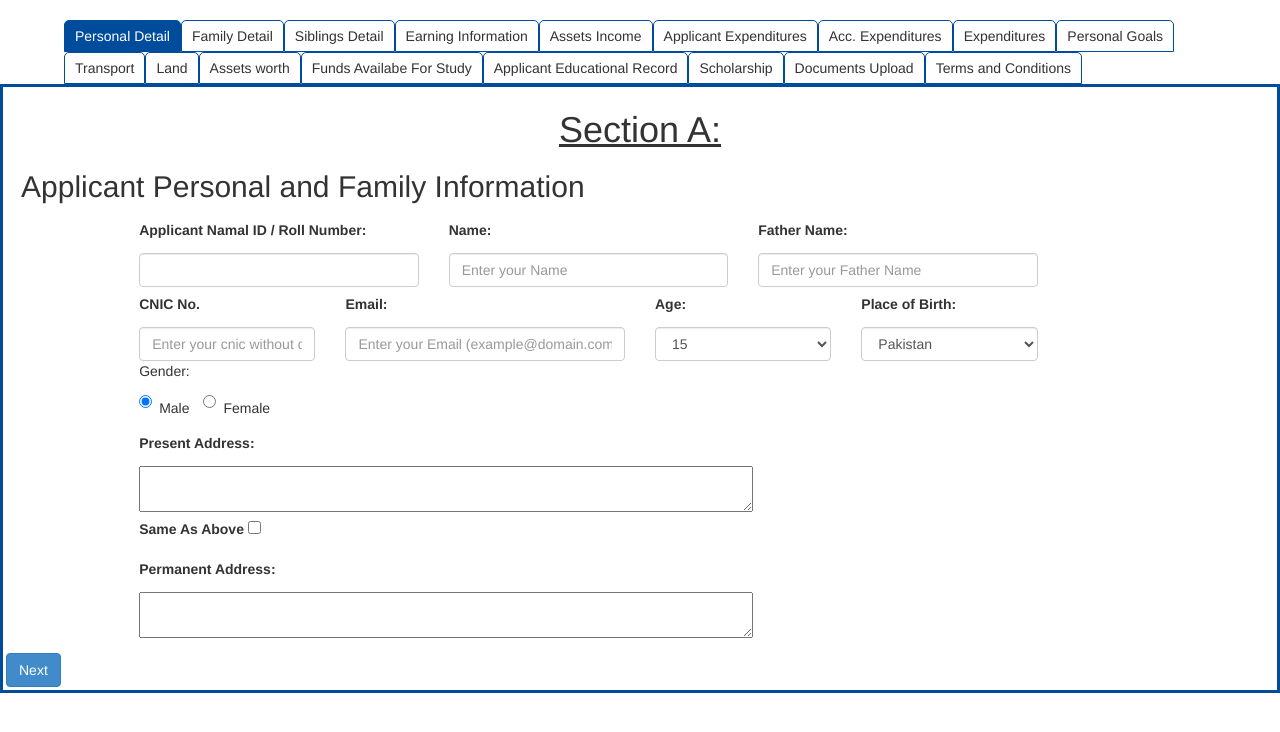
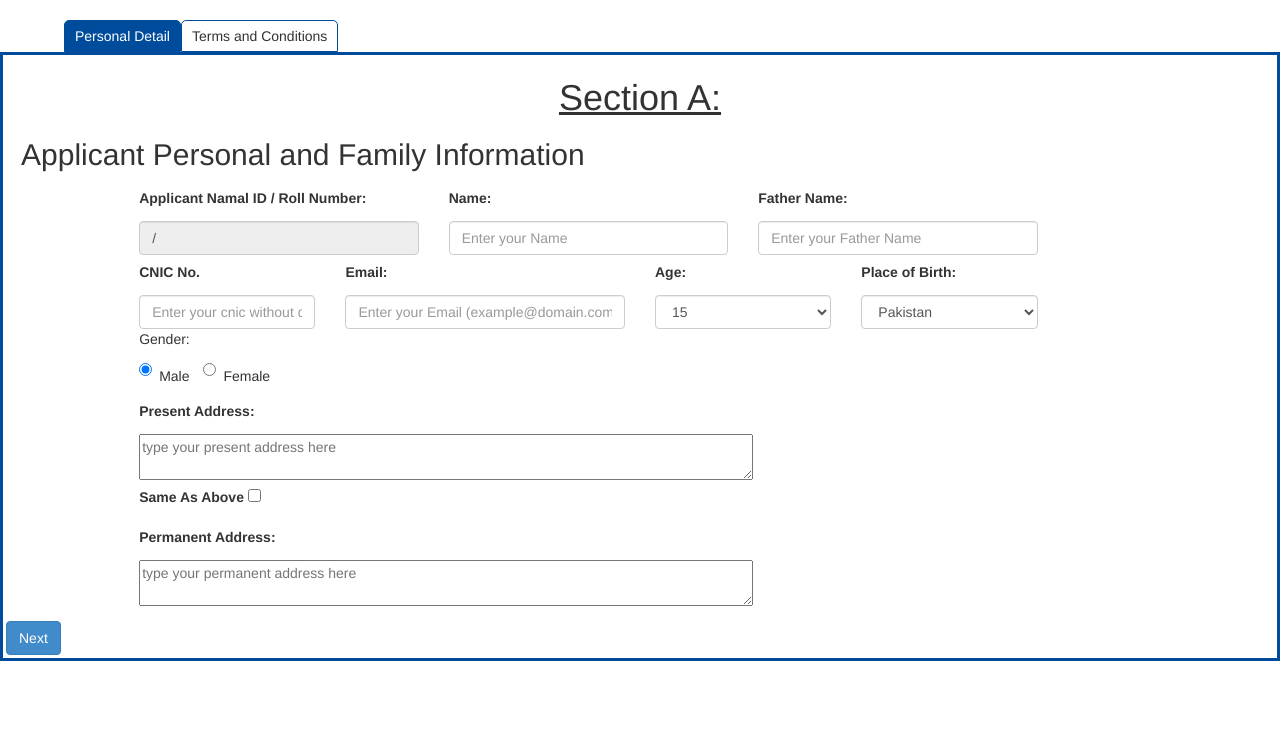
Before and after one commit to ShafiUllahNiazi/form, a PHP site: page / in a window 1280 px wide. Shown: the top 732 px of the page. Run offline with PHP 8.4, Linux system fonts and the light colour scheme; the visitor is signed in with stand-in values (Sample User, id 1); some libraries are stand-ins or nearby versions.

Commit message:
final demo on 25 August 2017
overall changes in form and showed report page

```diff
--- a/AccExpen2.php
+++ b/AccExpen2.php
@@ -76,15 +76,15 @@
 <div class="col-sm-12">
 		<div class="col-sm-3">
 		<label>House Plot Size in Sq. ft.	</label><span id="size-error" class="signup-error"></span><br>
-		<input type="text" name="PlotSize" id="sizee" class="form-control"><br>
+		<input type="text" name="PlotSize" id="sizee" placeholder="plot size in square ft." class="form-control"><br>
 		</div>
 		<div class="col-sm-3">
 		<label>Covered Area in Sq. ft.	</label><span id="area-error" class="signup-error"></span><br>
-		<input type="text" name="CoveredArea" id="areaa" class="form-control"><br>
+		<input type="text" name="CoveredArea" id="areaa" placeholder="Covered Area in square ft." class="form-control"><br>
 		</div>
 		<div class="col-sm-3">
 		<label>Current Market Value	</label><span id="value-error" class="signup-error"></span><br>
-		<input type="text" name="CurrentMarketValue" id="valuee" class="form-control"><br>
+		<input type="text" name="CurrentMarketValue" id="valuee" placeholder="Current Market Value in Rupees"  class="form-control"><br>
 		</div>
 
 </div>
@@ -117,13 +117,14 @@
 		<option value="4-6">4-6</option>
 		<option value="6-8">6-8</option>
 		<option value="Above 8">Above 8</option>
+		<option value="none">none</option>
 		</select></div>
 
 </div >
 <div class="col-sm-3">
 		<label>Accommodation Monthly Rent	</label><span id="mRent-error" class="signup-error"></span>
 		<div>
-		<input type="text" name="mRent" id="mRent" class="form-control"><br>
+		<input type="text" name="mRent" id="mRent" placeholder="ccommodation Monthly Rent in Rupees" class="form-control"><br>
 		</div>
 </div>
 
--- a/Expenditures.php
+++ b/Expenditures.php
@@ -19,22 +19,22 @@
 <tr>
 <td>
 
-	<input type="text" name="tel" id="tel" class="form-control"/>
+	<input type="text" name="tel" id="tel" placeholder="in Rupees" class="form-control"/>
 
 </td>
 <td>
-	<input type="text" name="elec" id="elec" class="form-control"/>
+	<input type="text" name="elec" id="elec" placeholder="in Rupees" class="form-control"/>
 </td>
 <td>
 
-<input type="text" name="gas" id="gas" class="form-control"/>
+<input type="text" name="gas" id="gas" placeholder="in Rupees" class="form-control"/>
 
 </td>
 <td>
-	<input type="text" name="water" id="water" class="form-control"/>
+	<input type="text" name="water" id="water" placeholder="in Rupees" class="form-control"/>
 </td>
 <td>
-	<input type="text" name="mob" id="mob" class="form-control"/>
+	<input type="text" name="mob" id="mob" placeholder="in Rupees" class="form-control"/>
 </td>
 </tr>
 
@@ -61,22 +61,22 @@
 <tr>
 <td>
 
-	<input type="text" name="tel6" id="tela" class="form-control"/>
+	<input type="text" name="tel6" id="tela" placeholder="in Rupees" class="form-control"/>
 
 </td>
 <td>
-	<input type="text" name="elec6" id="eleca" class="form-control"/>
+	<input type="text" name="elec6" id="eleca" placeholder="in Rupees" class="form-control"/>
 </td>
 <td>
 
-<input type="text" name="gas6" id="gasa" class="form-control"/>
+<input type="text" name="gas6" id="gasa" placeholder="in Rupees" class="form-control"/>
 
 </td>
 <td>
-	<input type="text" name="water6" id="watera" class="form-control"/>
+	<input type="text" name="water6" id="watera" placeholder="in Rupees" class="form-control"/>
 </td>
 <td>
-	<input type="text" name="mob6" id="moba" class="form-control"/>
+	<input type="text" name="mob6" id="moba" placeholder="in Rupees" class="form-control"/>
 </td>
 
 </tr>
@@ -104,18 +104,18 @@
 </tr>
 <tr>
 <td>
-	<input type="text" name="food" id="food" class="form-control" />
+	<input type="text" name="food" id="food" placeholder="in Rupees" class="form-control" />
 </td>
 <td>
-	<input type="text" name="servant" id="servant" class="form-control" />
+	<input type="text" name="servant" id="servant" placeholder="in Rupees" class="form-control" />
 </td>
 <td>
 
-<input type="text" name="medical" id="medical" class="form-control" />
+<input type="text" name="medical" id="medical" placeholder="in Rupees" class="form-control" />
 
 </td>
 <td>
-	<input type="text" name="travel" id="mics" class="form-control" />
+	<input type="text" name="travel" id="mics" placeholder="in Rupees" class="form-control" />
 </td>
 
 
--- a/assetIncome.php
+++ b/assetIncome.php
@@ -38,7 +38,7 @@
 </td>
 <td>
 
-<input type="text" name="price_astincone[]" id="assetIncome" class="form-control"/>
+<input type="text" name="price_astincone[]" id="assetIncome" placeholder="Total of Asset in Rupees" class="form-control"/>
 
 </td>
 </tr>
--- a/assetWorth.php
+++ b/assetWorth.php
@@ -31,7 +31,7 @@
 						</select>
 					</td>
 					<td>
-						<input type="text" name="AssetTotal[]" id="assett" class="form-control"/>
+						<input type="text" name="AssetTotal[]" id="assett" placeholder="Current Market Value in Pak. Rs." class="form-control"/>
 					</td>
 				</tr>
 			</table>
--- a/earningInfo.php
+++ b/earningInfo.php
@@ -91,7 +91,7 @@
 
 <div class=" col-sm-3">
 	<DIV class="col-sm-12 ">Address<span id="EIAdd-error" class="signup-error"></span></DIV>
-	<DIV class="float-left"><textarea name="address[]"  id="EIAdd" placeholder="Type address" rows="4" cols="73" >   </textarea></DIV>
+	<DIV class="float-left"><textarea name="address[]"  id="EIAdd" placeholder="Type address here" rows="4" cols="73" ></textarea></DIV>
 	<!--<DIV class="float-left"><input type="text" name="address[]" id="EIAdd" class="form-control"/></DIV>-->
 
 </div>
--- a/educationalRecord.php
+++ b/educationalRecord.php
@@ -16,11 +16,11 @@
 		</select>
 		</td>
 		<td>
-			<input type="text" name="institute[]" id="nameofIns" class="form-control"/>
+			<input type="text" name="institute[]" id="nameofIns" placeholder="Name Of Institution" class="form-control"/>
 		</td>
 		<td>
 
-		<input type="text" name="fee_monthly[]" id="pmFee" class="form-control"/>
+		<input type="text" name="fee_monthly[]" id="pmFee" placeholder="in Rupees" class="form-control"/>
 
 		</td>
 		</tr>
@@ -39,12 +39,12 @@
 
 
 
-			<input type="text" name="from_year[]" id="fromYFee" class="form-control"/>
+			<input type="text" name="from_year[]" id="fromYFee" placeholder="month-year" class="form-control"/>
 
 		</td>
 		<td>
 
-			<input type="text" name="to_year[]" id="toYFee" class="form-control"/>
+			<input type="text" name="to_year[]" id="toYFee" placeholder="month-year" class="form-control"/>
 
 		</td>
 		<td>
--- a/form.js
+++ b/form.js
@@ -37,7 +37,7 @@
 		$("#EIcomp-error").html("Invalid Input!");
 		output = false;
 	}/*
-	if(!$("#EIAdd").val().match(/^[\w-\.]*$/)) {
+	if(!$("#EIAdd").val().match(/^[a-z0-9 .\ ]*$/)) {
 		$("#EIAdd-error").html("Invalid Input!");
 		output = false;
 	}*/
@@ -97,7 +97,7 @@
 		$("#lsize-error").html("Invalid Input!");
 		output = false;
 	}
-	if(!$("#llocation").val().match(/^[0-9]*$/)) {
+	if(!$("#llocation").val().match(/^[a-zA-Z0-9 .\-]*$/)) {
 		$("#llocation-error").html("Invalid Input!");
 		output = false;
 	}
@@ -286,8 +286,8 @@
 
 
 
-	if(!$("#applicant_residence_telephone").val().match(/^[a-zA-Z]*$/)) {
-		$("#telephone-error").html("Invalid Mobile!");
+	if(!$("#applicant_residence_telephone").val().match(/^[0-9]*$/)) {
+		$("#telephone-error").html("Invalid Telephone!");
 		output = false;
 	}
 
--- a/fundAvailability.php
+++ b/fundAvailability.php
@@ -27,7 +27,7 @@
 
 					</td>
 					<td>
-						<input type="text" name="icome_price1[]" id="fundTotal" class="form-control"/>
+						<input type="text" name="icome_price1[]" id="fundTotal" placeholder="in Rupees" class="form-control"/>
 					</td>
 				</tr>
 			</table>
--- /dev/null
+++ b/fundAvailabilityLoanDetail.php
@@ -0,0 +1,19 @@
+<<DIV class="product-item float-clear" style="width:70%; margin-left:10%; " >
+
+<div class=" col-sm-12">
+	<DIV class="col-sm-10 ">* Family/ Friend Loan (Specify relationship with the relative / friend)</DIV>
+	<DIV class="float-left"><textarea name="familyFriendLoan"  id="familyFriendLoan" rows="4" cols="125" >   </textarea></DIV>
+
+</div>
+<div class=" col-sm-12">
+	<DIV class="col-sm-10 ">Any source of financing other than this scholarship (Please specify)</DIV>
+	<DIV class="float-left"><textarea name="financingSource"  id="financingSource"  rows="4" cols="125" >   </textarea></DIV>
+
+</div>
+<div class=" col-sm-12">
+	<DIV class="col-sm-10 ">Any Other Important Points</DIV>
+	<DIV class="float-left"><textarea name="ImportantPoints"  id="ImportantPoints" rows="4" cols="125" >   </textarea></DIV>
+
+</div>
+
+</div>
--- a/index.php
+++ b/index.php
@@ -2,6 +2,14 @@
 session_start();
 if(!$_SESSION['username']){
 header("location:Login.php");
+}
+function functionName() {
+   if (headers_sent()) {
+		die("<h1><a href='report.php'>Redirect failed. Please click on this link:</a> </h1>");
+		}
+		else{
+		exit(header("Location: /report.php"));
+		}
 }
 ?>
 <html>
@@ -158,7 +166,7 @@
 
 	<div class="message"><?php if(isset($message)) echo $message; ?></div>
 		<ul id="signup-step">
-			<li id="personal" class="active">Personal Detail</li>
+			<li id="personal" class="active">Personal Detail</li><!--
 			<li id="family" >Family Detail</li>
 			<li id="sblings1" >Siblings Detail</li>
 			<li id="ik">Earning Information</li>
@@ -173,7 +181,7 @@
 			<li id="password">Funds Availabe For Study</li>
 			<li id="usman">Applicant Educational Record</li>
 			<li id="scholarship">Scholarship</li>
-			<li id="file">Documents Upload</li>
+			<li id="file">Documents Upload</li>-->
 			<li id="terms">Terms and Conditions</li>
 
 
@@ -221,6 +229,16 @@
 				<DIV id="productik">
 					<?php require_once("earningInfo.php") ?>
 				</DIV>
+				<div>
+		<pre>
+		*** Family Member Occupation classification
+		1. Government Service (Specify the employment grade BPS/SPS/PTC etc.)
+		2. Private Job
+		3. Agriculture/Farming
+		4. Own Business (Self Employed). Details/nature of self-business need to filled in at remarks column
+		5. Others. Details/nature of self-business need to filled in at remarks column
+		</pre>
+				</div>
 				<DIV class="btn-action float-clear">
 					<input class="btn btn-success" type="button" name="add_item" value="Add More" onClick="addMoreik();" />
 					<input class="btn btn-danger" type="button" name="del_item" value="Delete" onClick="deleteRowik();" />
@@ -231,6 +249,7 @@
 		<div id="AssetIncome1-field" style="display:none;">
 			<div style="width:70%; margin-left:10%; ">
 				<h2>Asset Income</h2>(on monthly basis)
+				<p>* For sources with annual income returns, kindly report the monthly income earned</p>
 			</div>
 
 			<DIV id="outer">
@@ -326,6 +345,9 @@
 				<DIV id="product">
 					<?php require_once("fundAvailability.php") ?>
 				</DIV>
+				<DIV class=" col-sm-12">
+					<?php require_once("fundAvailabilityLoanDetail.php") ?>
+				</DIV>
 				<DIV class="btn-action float-clear">
 					<input class="btn btn-success" type="button" name="add_item" value="Add More" onClick="addMore();" />
 					<input class="btn btn-danger" type="button" name="del_item" value="Delete" onClick="deleteRow();" />
@@ -387,7 +409,9 @@
 			<input class="btnAction btn btn-danger delete" type="submit" disabled="disabled" name="finish" id="finish" value="Finish" style="display:none;"/>
 			<input name="h" type="hidden" id="h" value="0" />
 		</div>
+
 	</form>
+
 <script>
 	$(function(){
     var $select = $(".1-100");
@@ -952,6 +976,28 @@
 		VALUES (NULL,'$applicant_id','$applicant_name','$applicant_father','$applicant_cnic','$applicant_mobile','$reportincome','$reportworth','$reportexpenditures','$reportfund','$reportdeposit')";
 		$report=mysqli_query($mysqli,$reportquery);
 
+
+
+
+		functionName();
+
+
+
+
+
+
+
+
+
+
+
+
+
+
+
+
+
+
 		}
 
 
--- a/personalDetails.php
+++ b/personalDetails.php
@@ -1,3 +1,13 @@
+<?php
+
+function text(){
+				$url=$_SERVER["REQUEST_URI"];
+				$hold= str_replace("/form/index.php?username=%27","",$url);
+				$hold1=str_replace("%27","",$hold);
+				echo $hold1;
+				return $hold1;
+}
+?>
 <div class="product-item float-clear">
 
 	<div class="col-sm-12">
@@ -10,7 +20,8 @@
 		</div>
 		<div class="col-sm-3">
 			<label>Applicant Namal ID / Roll Number:</label>
-			<div><input type="text" name="applicant_id" id="applicant_id" class="form-control" /></div>
+
+			<div><input type="text" value='<?php text() ?>'  name="applicant_id" id="applicant_id" placeholder="Namal Id / UOB Number" readonly class="form-control"  /></div>
 		</div>
 		<div class="col-sm-3">
 			<label>Name:</label><span id="name-error" class="signup-error"></span>
@@ -335,7 +346,8 @@
 		</div>
 		<div class="col-sm-9">
 			<label>Present Address:</label><br/>
-			<textarea name="applicant_present_address"  id="applicant_present_address"rows="2" cols="73" >   </textarea>
+
+			<textarea name="applicant_present_address"  id="applicant_present_address" placeholder="type your present address here" rows="2" cols="73" ></textarea>
 		</div>
 
 	</div>
@@ -357,7 +369,7 @@
 		</div>
 		<div class="col-sm-9">
 			<label>Permanent Address:</label><br/>
-		<textarea name="applicant_permenent_address" id="applicant_permenent_address" rows="2" cols="73" >   </textarea>
+		<textarea name="applicant_permenent_address" id="applicant_permenent_address" placeholder="type your permanent address here"  rows="2" cols="73" ></textarea>
 		</div>
 
 	</div>
--- a/savelogin.php
+++ b/savelogin.php
@@ -10,7 +10,7 @@
   $query_run=mysqli_query($mysqli,$query);
   if(mysqli_fetch_assoc($query_run)){
     $_SESSION['username']=$username;
-     header("location:index.php");
+     header("location:index.php?username='".$username."'");
 
   }
   else{
--- a/scholarship.php
+++ b/scholarship.php
@@ -22,7 +22,7 @@
 <tr>
 <td>
 
-<input type="text" name="scholarship_institute[]" id="ScholarshipIns" class="form-control"/>
+<input type="text" name="scholarship_institute[]" id="ScholarshipIns" placeholder="School/college Name" class="form-control"/>
 </div></td>
 <td>
 
@@ -38,17 +38,17 @@
 </td>
 <td>
 
-<input type="text" name="scholarship_name[]" id="ScholarshipName" class="form-control"/>
+<input type="text" name="scholarship_name[]" id="ScholarshipName" placeholder="Scholarship Name"  class="form-control"/>
 
 </td>
 <td>
 
-<input type="text" name="scholarship_amount[]"id="ScholarshipAmount" class="form-control"/>
+<input type="text" name="scholarship_amount[]"id="ScholarshipAmount" placeholder="in Rupees" class="form-control"/>
 
 </td>
 <td>
 
-<input type="text" name="scholarship_period[]" id="ScholarshipPeriod" class="form-control"/>
+<input type="text" name="scholarship_period[]" id="ScholarshipPeriod" placeholder="in year" class="form-control"/>
 
 </td>
 </tr>
--- a/studentExpenitures.php
+++ b/studentExpenitures.php
@@ -5,7 +5,7 @@
 	<h2>Applicant Expenditures</h2>
 </div>
 
-<table class="table table-hover" style="width:40%; margin-left:10%;">
+<table class="table table-hover" style="width:60%; margin-left:10%;">
 <tr>
 <th>College Fee <span id="clgFee-error" class="signup-error"></span></th>
 <th>Hostal Fee <span id="hostalFee-error" class="signup-error"></span></th>
@@ -16,15 +16,15 @@
 <tr>
 <td>
 
-	<input type="text" name="clgFee" id="clgFee" class="form-control"/>
+	<input type="text" name="clgFee" id="clgFee" placeholder="college fee in Rupees" class="form-control"/>
 
 </td>
 <td>
-	<input type="text" name="hostalFee" id="hostalFee" class="form-control"/>
+	<input type="text" name="hostalFee" id="hostalFee" placeholder="hostal fee in Rupees" class="form-control"/>
 </td>
 <td>
 
-<input type="text" name="FoodSt" id="FoodSt" class="form-control"/>
+<input type="text" name="FoodSt" id="FoodSt" placeholder="Mess charges in Rupees" class="form-control"/>
 
 </td>
 
@@ -39,9 +39,9 @@
 
 
 
-<table class="table table-hover" style="width:40%; margin-left:10%;">
+<table class="table table-hover" style="width:60%; margin-left:10%;">
 <tr>
-<th>Medicine <span id="MedicineSt-error" class="signup-error"></span></th>
+<th>Medical  <span id="MedicineSt-error" class="signup-error"></span></th>
 <th>Mobile <span id="MobileSt-error" class="signup-error"></span></th>
 <th>Travelling<span id="TravellingSt-error" class="signup-error"></span></th>
 
@@ -49,15 +49,15 @@
 <tr>
 <td>
 
-	<input type="text" name="MedicineSt" id="MedicineSt" class="form-control"/>
+	<input type="text" name="MedicineSt" id="MedicineSt" placeholder="Medical charges in Rupees" class="form-control"/>
 
 </td>
 <td>
-	<input type="text" name="MobileSt" id="MobileSt" class="form-control"/>
+	<input type="text" name="MobileSt" id="MobileSt" placeholder="Mobile charges in Rupees" class="form-control"/>
 </td>
 <td>
 
-<input type="text" name="TravellingSt" id="TravellingSt" class="form-control"/>
+<input type="text" name="TravellingSt" id="TravellingSt" placeholder="Travelling charges in Rupees" class="form-control"/>
 
 </td>
 
--- a/transport.php
+++ b/transport.php
@@ -22,19 +22,19 @@
 </tr>
 <tr>
 <td>
-	<input type="text" name="TransportType[]" id="tType" class="form-control"/>
+	<input type="text" name="TransportType[]" id="tType" placeholder="Transport Type" class="form-control"/>
 </td>
 <td>
-	<input type="text" name="Model[]" id="tmodel" class="form-control"/>
+	<input type="text" name="Model[]" id="tmodel" placeholder="Model" class="form-control"/>
 </td>
 <td>
-	<input type="text" name="EngineCapacity[]" id="tCC" class="form-control"/>
+	<input type="text" name="EngineCapacity[]" id="tCC" placeholder=" Engine Capacity (CC)" class="form-control"/>
 </td>
 <td>
-	<input type="text" name="RegNo[]" id="tReg" class="form-control"/>
+	<input type="text" name="RegNo[]" id="tReg" placeholder="Reg No." class="form-control"/>
 </td>
 <td>
-	<input type="text" name="OwnPeriod[]" id="townP" class="form-control"/>
+	<input type="text" name="OwnPeriod[]" id="townP" placeholder="in years" class="form-control"/>
 </td>
 
 </tr>
```
Also changed, not shown: report.php (added, +100 -0 lines), files/5a2b0ba51b407a4ec0df5abae6d1f6ba1.png (added), files/8fd3569ac85e76af99d0b1d0af6b69a6bg.jpg (added), files/e36748510a32e20d56c9692e09d29b26bg.jpg (added).
